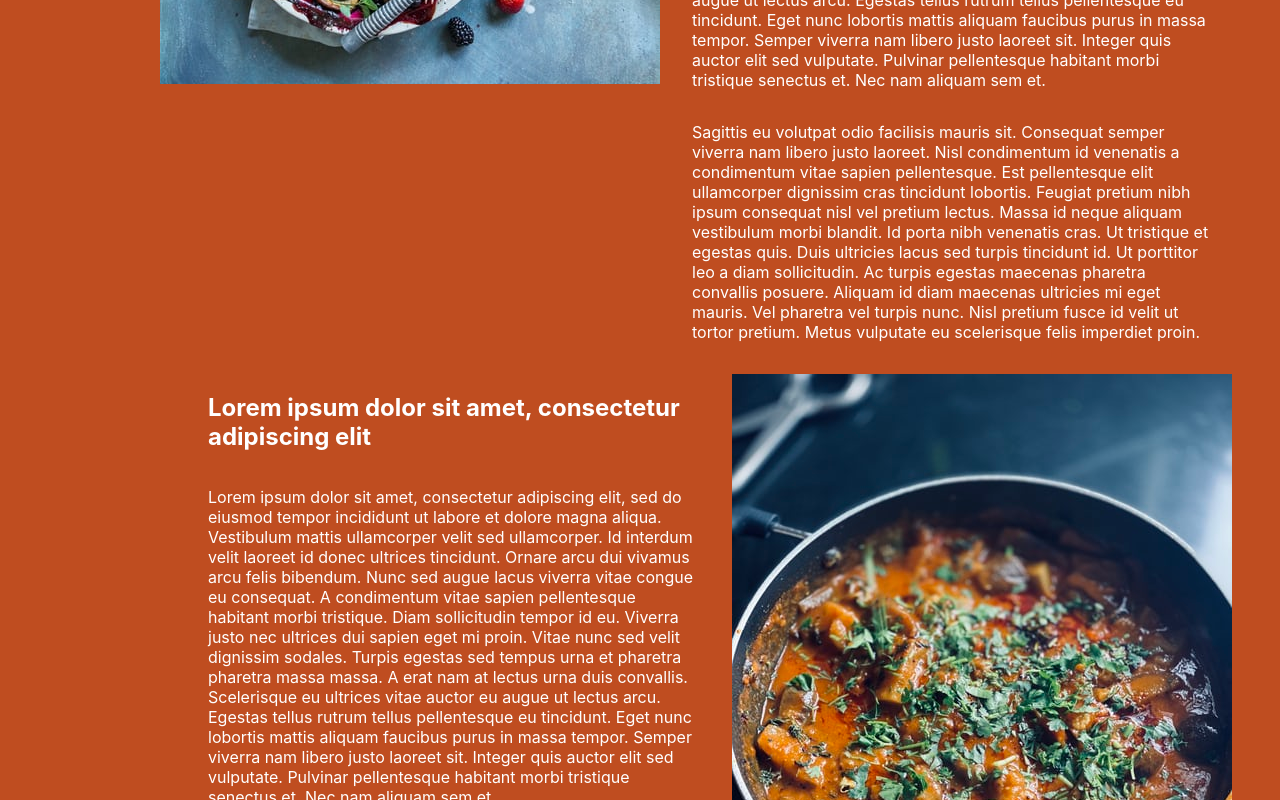
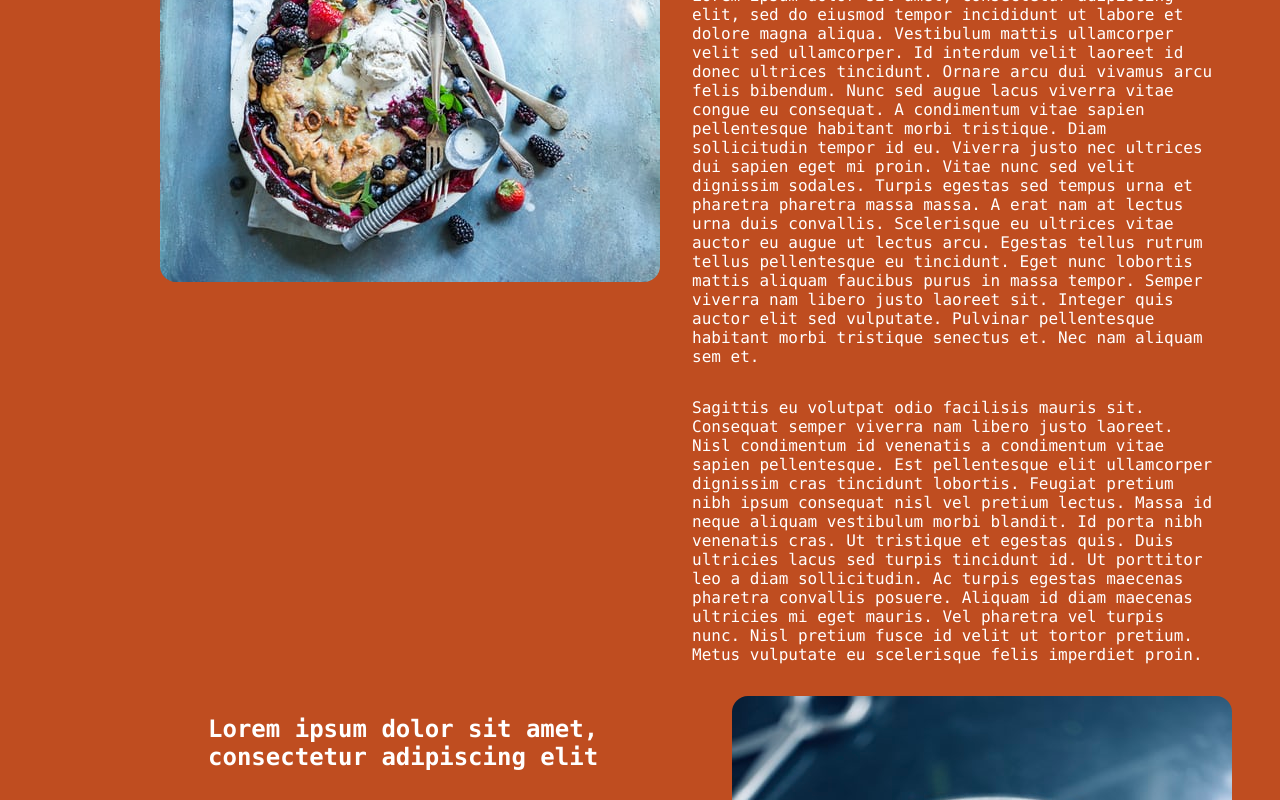
Before and after one commit to Build-Week-Potluck-Planner-v1/front-end, a React (Create React App) app: page / in a window 1280 px wide. Shown: the part 2000-2800 px from the top of the page. Built offline with nearby package versions, Linux system fonts and the light colour scheme.

Commit message:
completed styling

```diff
--- a/src/components/ContactForm.js
+++ b/src/components/ContactForm.js
@@ -1,4 +1,21 @@
 import React, { useState } from "react";
+
+import styled from "styled-components";
+
+const ContactStyle = styled.div`
+  background-color: #8ac2cf;
+  color: black;
+  width: 15%;
+  padding: 1rem;
+  border-radius: 1rem;
+  margin-top: 1rem;
+  & .name {
+    margin-left: 1.8rem;
+  }
+  & .email {
+    margin-left: 0.6rem;
+  }
+`;
 
 const initialFormValues = {
   name: "",
@@ -19,13 +36,14 @@ export default function ContactForm() {
   };
 
   return (
-    <div>
+    <ContactStyle>
       <form onSubmit={handleSubmit}>
         <h3>Contact Us</h3>
         <div>
           <label>
             Name:
             <input
+              className="name"
               name="name"
               type="text"
               value={formValues.name}
@@ -37,6 +55,7 @@ export default function ContactForm() {
           <label>
             E-Mail:
             <input
+              className="email"
               name="email"
               type="email"
               value={formValues.email}
@@ -63,6 +82,6 @@ export default function ContactForm() {
           </button>
         </div>
       </form>
-    </div>
+    </ContactStyle>
   );
 }
--- a/src/components/Homepage.js
+++ b/src/components/Homepage.js
@@ -12,6 +12,7 @@ const HomepageStyle = styled.div`
   padding: 2rem;
   padding-left: 10rem;
   color: white;
+  font-family: "Lucida Console", "Courier New", monospace;
   & .title {
     width: 75%;
   }
@@ -26,6 +27,7 @@ const HomepageStyle = styled.div`
     flex-direction: column;
   }
   & .imgDiv1 img {
+    border-radius: 1rem;
     width: 100%
     height: 40vh;
   }
@@ -36,6 +38,10 @@ const HomepageStyle = styled.div`
   }
   & .imgDiv2 img {
     margin-top: 3rem;
+    border-radius: 1rem;
+  }
+  & .imgDiv3 img {
+    border-radius: 1rem;
   }
   `;
 
@@ -201,7 +207,7 @@ function Homepage() {
             mattis molestie a iaculis.
           </p>
         </div>
-        <div className="imgDiv">
+        <div className="imgDiv3">
           <img src={food3} alt="food-1" />
         </div>
       </div>
```
